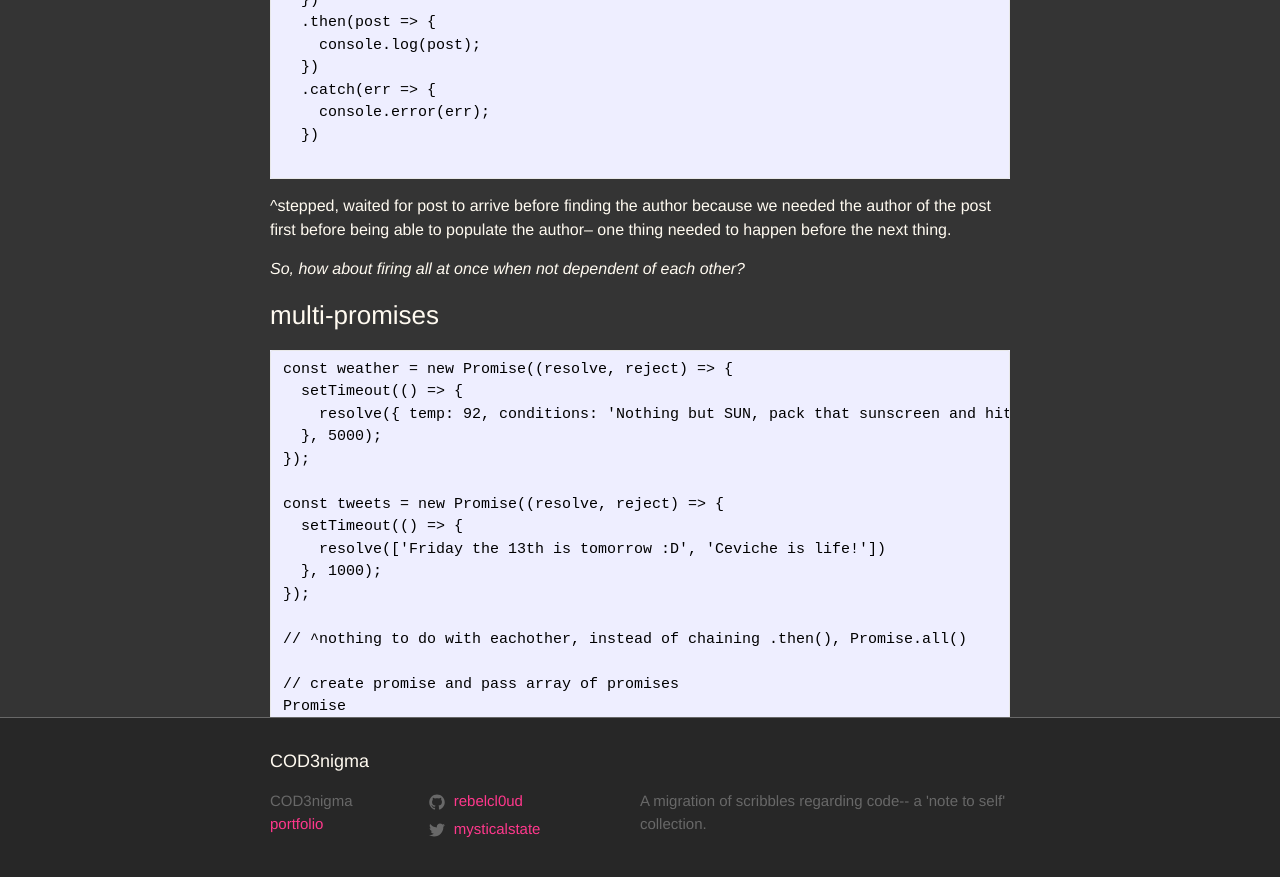
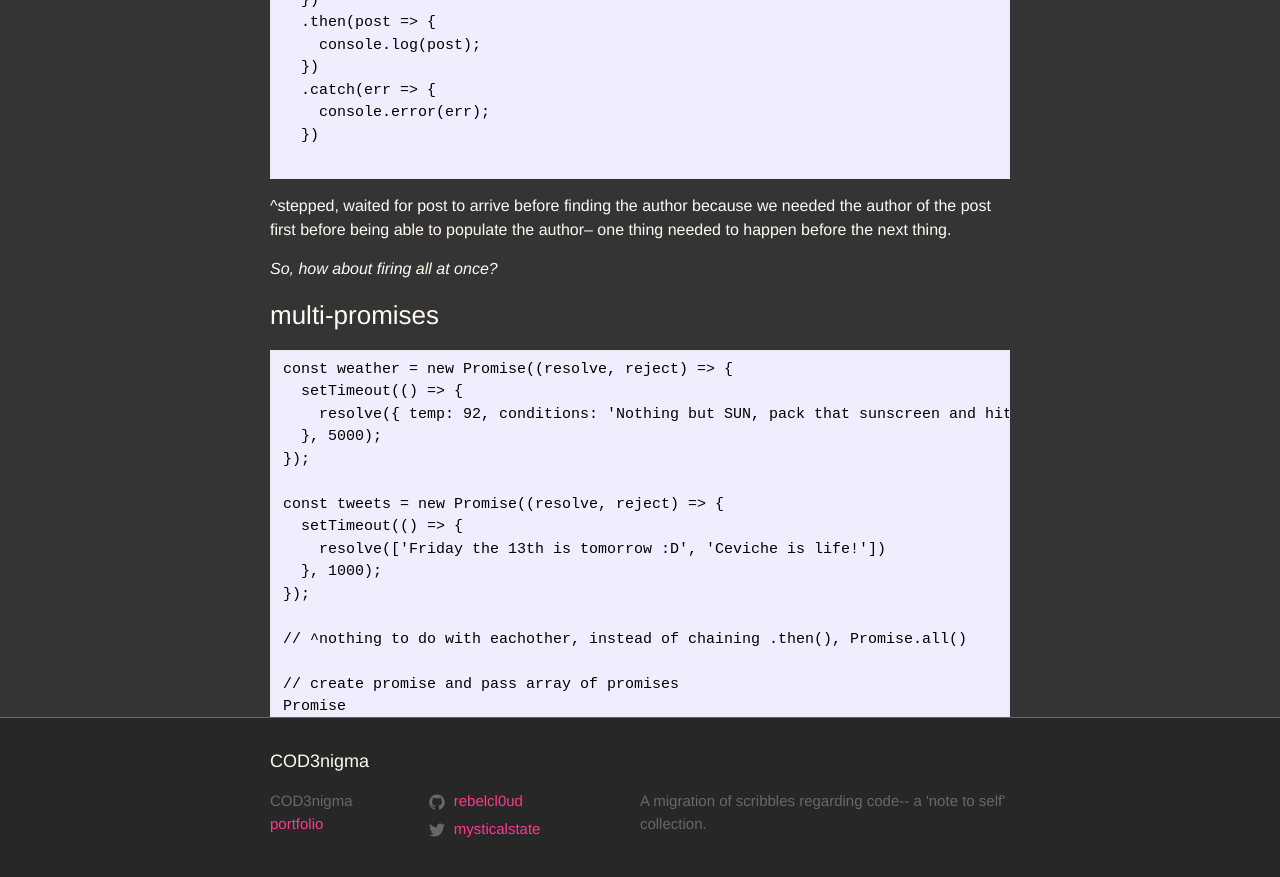
Before and after one commit to rebelcl0ud/blog, a Jekyll site: the page built from _posts/2018-04-12-[35]-es6-status-promises.markdown, in a window 1280 px wide and 900 px high, scrolled down 4398 px. Shown: the top 877 px of the window. Built offline with Jekyll 4.4.1, drawn with Linux system fonts in a browser that asks for light colours.

Commit message:
line edit
line leading to multi-promise/promise.all section

````diff
--- a/_posts/2018-04-12-[35]-es6-status-promises.markdown
+++ b/_posts/2018-04-12-[35]-es6-status-promises.markdown
@@ -188,7 +188,7 @@ getPostById(3)
 ```
 ^stepped, waited for post to arrive before finding the author because we needed the author of the post first before being able to populate the author-- one thing needed to happen before the next thing.
 
-*So, how about firing all at once when not dependent of each other?*
+*So, how about firing all at once?*
 
 ### multi-promises
 
````
